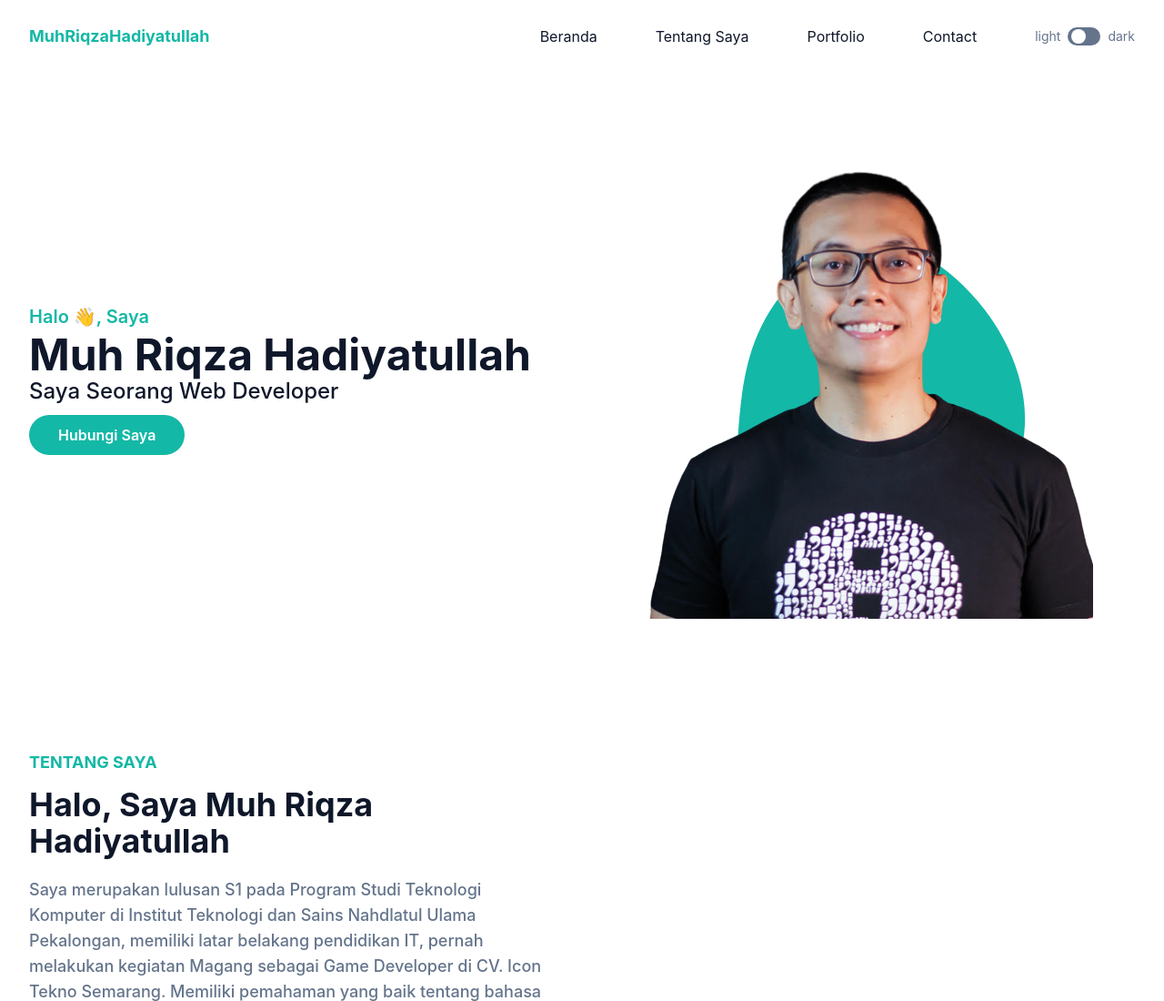
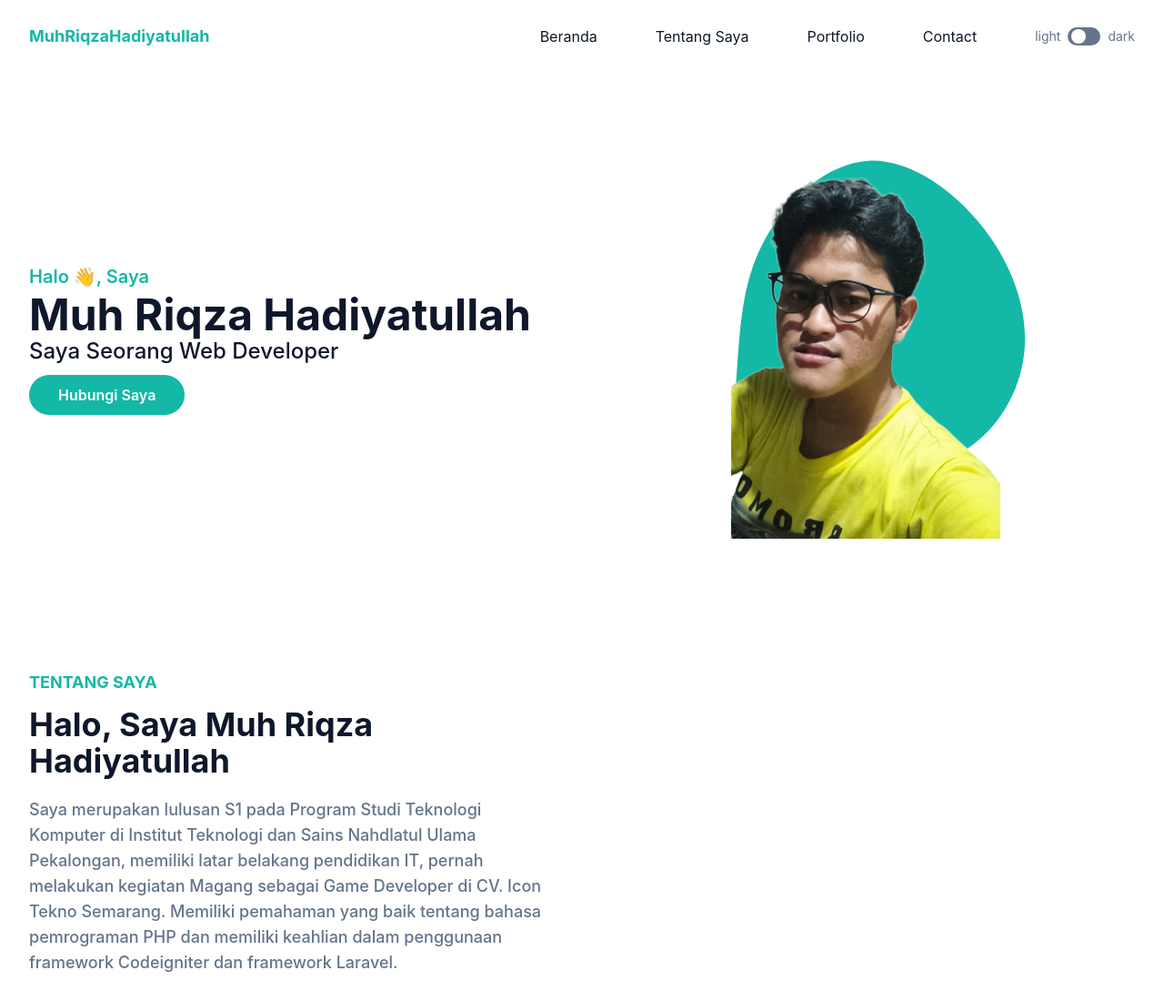
Before and after one commit to Riqza77/riqza77.github.io, a website: page index.html in a window 1280 px wide. Shown: the top 1100 px of the page at 91% size. Drawn offline with Linux system fonts and the light colour scheme.

Commit message:
portofolio

```diff
--- a/index.html
+++ b/index.html
@@ -90,7 +90,8 @@
         </div>
         <div class="w-full self-end px-4 lg:w-1/2">
           <div class="relative mt-10 lg:right-0 lg:mt-9">
-            <img src="dist/img/sandhika.png" alt="Muh Riqza Hadiyatullah" class="relative z-10 mx-auto max-w-full" />
+            <img src="dist/img/zaha.png" alt="Muh Riqza Hadiyatullah" width="50%" height="50%"
+              class="relative z-10 mx-auto max-w-full" />
             <span class="absolute bottom-0 left-1/2 -translate-x-1/2 md:scale-125">
               <svg width="400" height="400" viewBox="0 0 200 200" xmlns="http://www.w3.org/2000/svg">
                 <path fill="#14b8a6"
```
Also changed, not shown: dist/img/zaha.png (added), dist/output.css, tailwind.config.js (line endings or trailing spaces).
